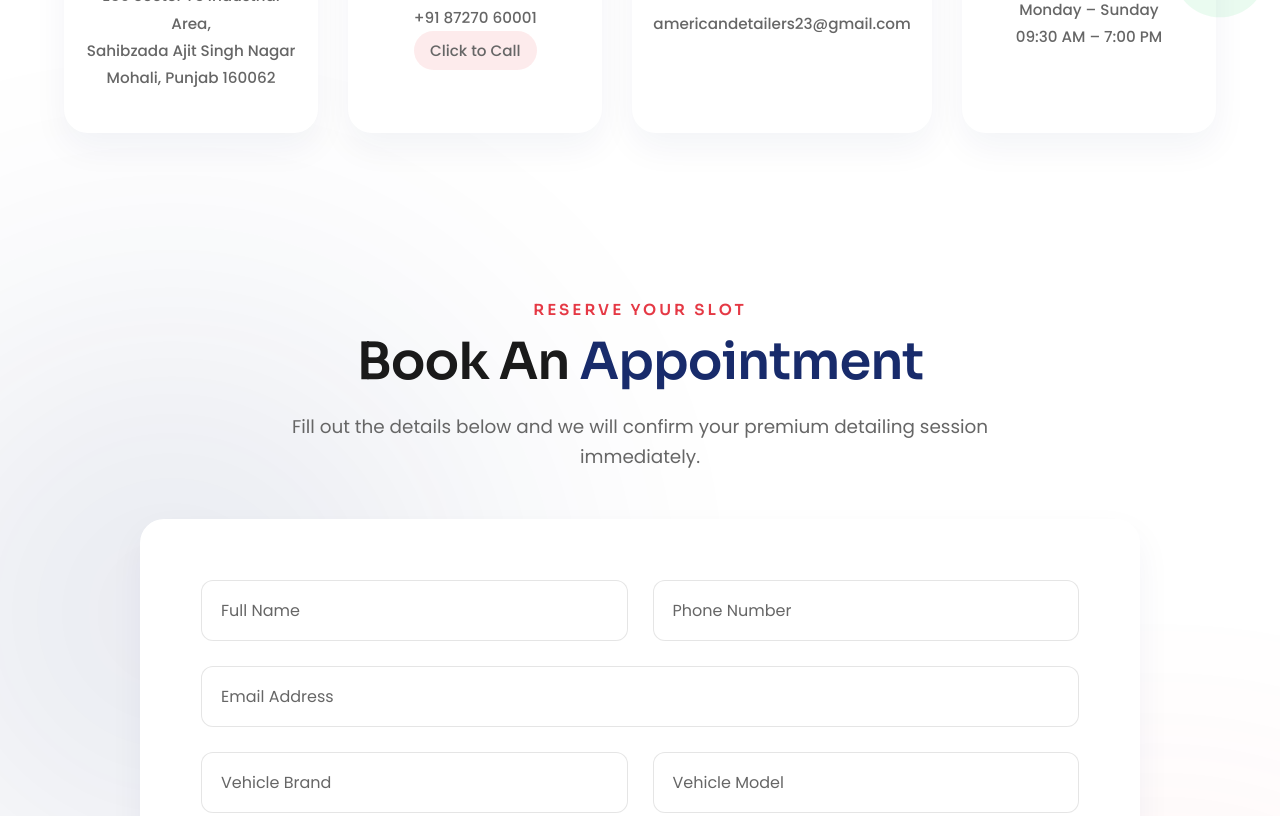
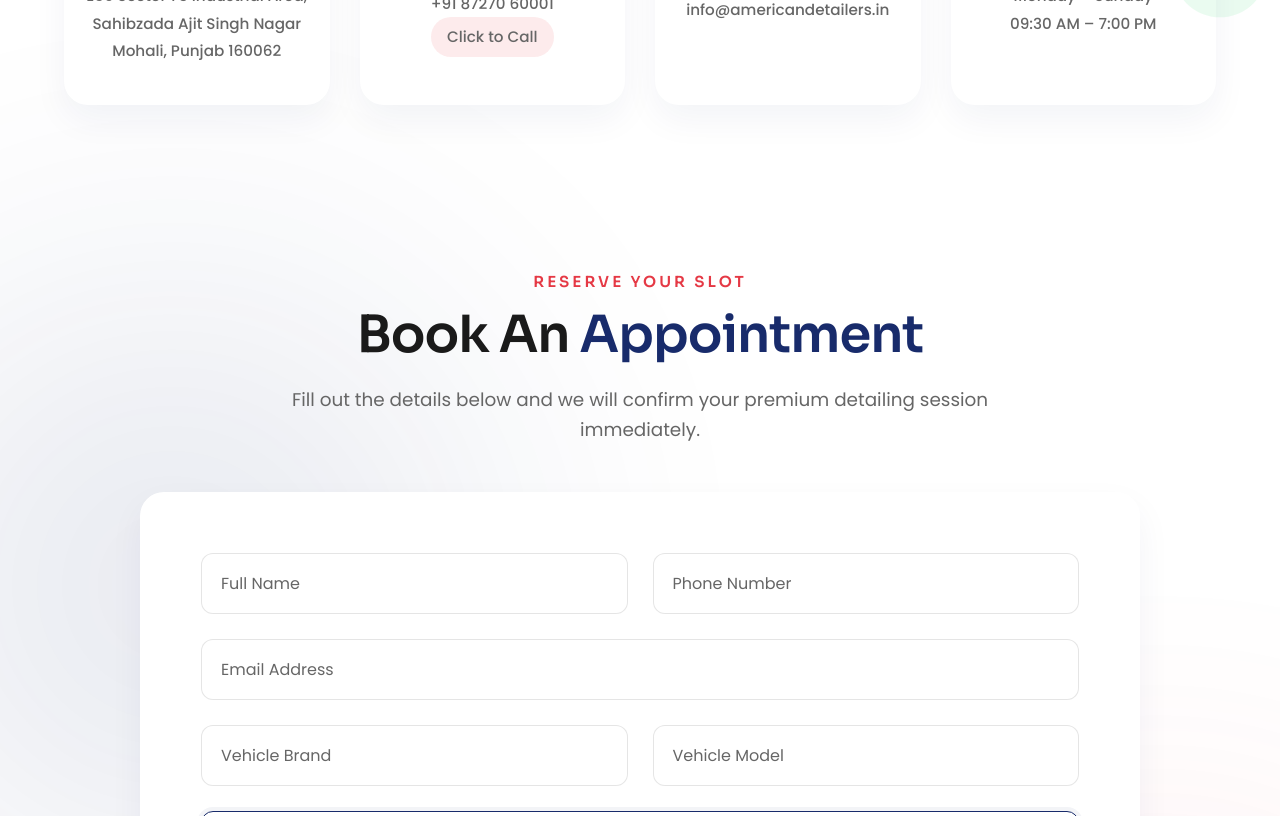
Before and after one commit to americandetailers23/Americandetailers, a plain HTML site: page contactus.html in a window 1280 px wide. Shown: the part 770-1586 px from the top of the page. Drawn offline with nearby package versions, Linux system fonts and the light colour scheme.

Commit message:
Update contactus.html

```diff
--- a/contactus.html
+++ b/contactus.html
@@ -395,7 +395,7 @@
             <div class="glass-card info-card hover-lift">
                 <div class="info-icon"><i class="fas fa-envelope"></i></div>
                 <h3>Email</h3>
-                <a href="mailto:americandetailers23@gmail.com">americandetailers23@gmail.com</a>
+                <a href="mailto:info@americandetailers.in">info@americandetailers.in</a>
             </div>
             <!-- Card 4 -->
             <div class="glass-card info-card hover-lift">
@@ -677,7 +677,7 @@
                     </li>
                     <li>
                         <i class="fas fa-envelope"></i>
-                        <span>americandetailers23@gmail.com</span>
+                        <span>info@americandetailers.in</span>
                     </li>
                     <li>
                         <i class="fas fa-clock"></i>
```
